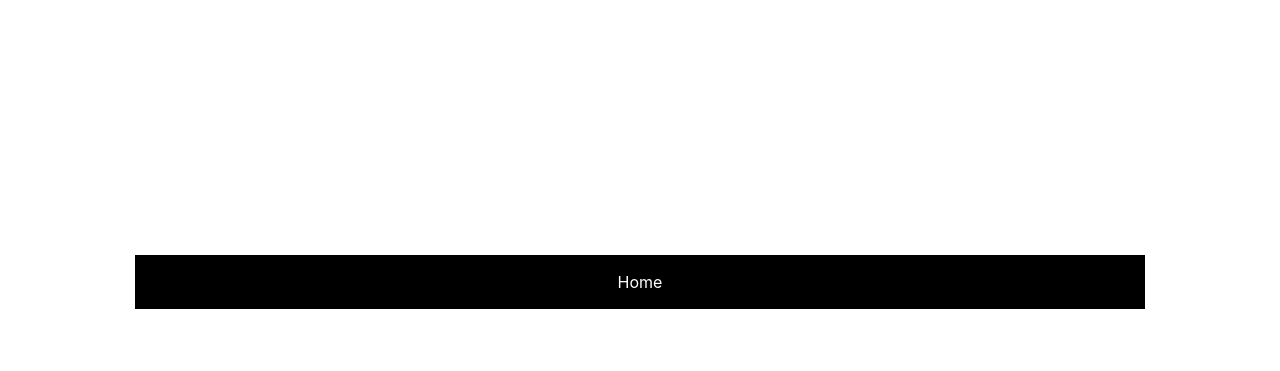
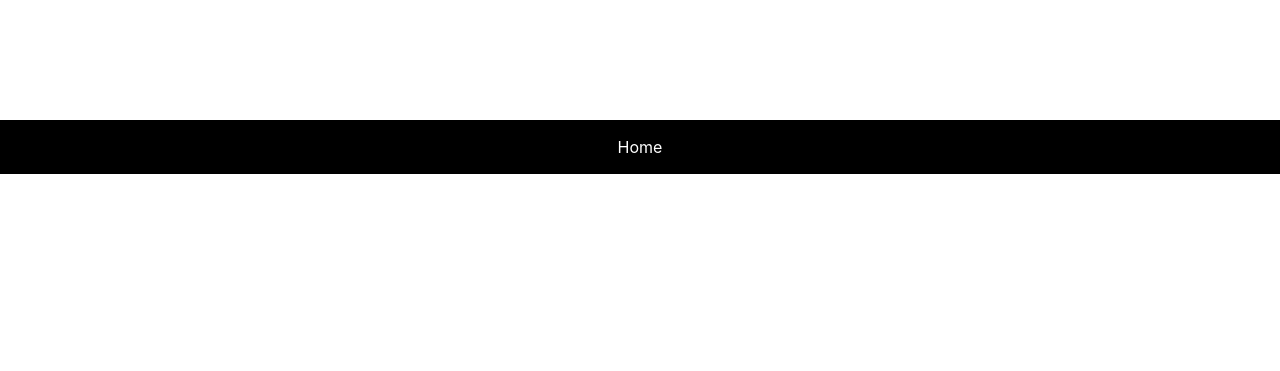
Before and after one commit to Scareletbee/notifications-alert, a website: page messages.html in a window 1280 px wide. Shown: the top 371 px of the page. Drawn offline with nearby package versions, Linux system fonts and the light colour scheme; grey boxes are pictures that could not be loaded.

Commit message:
Update style.css

```diff
--- a/style.css
+++ b/style.css
@@ -56,8 +56,8 @@
   text-align:center;
   color:white;
   display: inline-box;
-  margin:135px;
+  margin:auto;
   text-decoration:none;
-  border:8px;
+  border:2px;
   padding: 15px 26px;
 }
```
